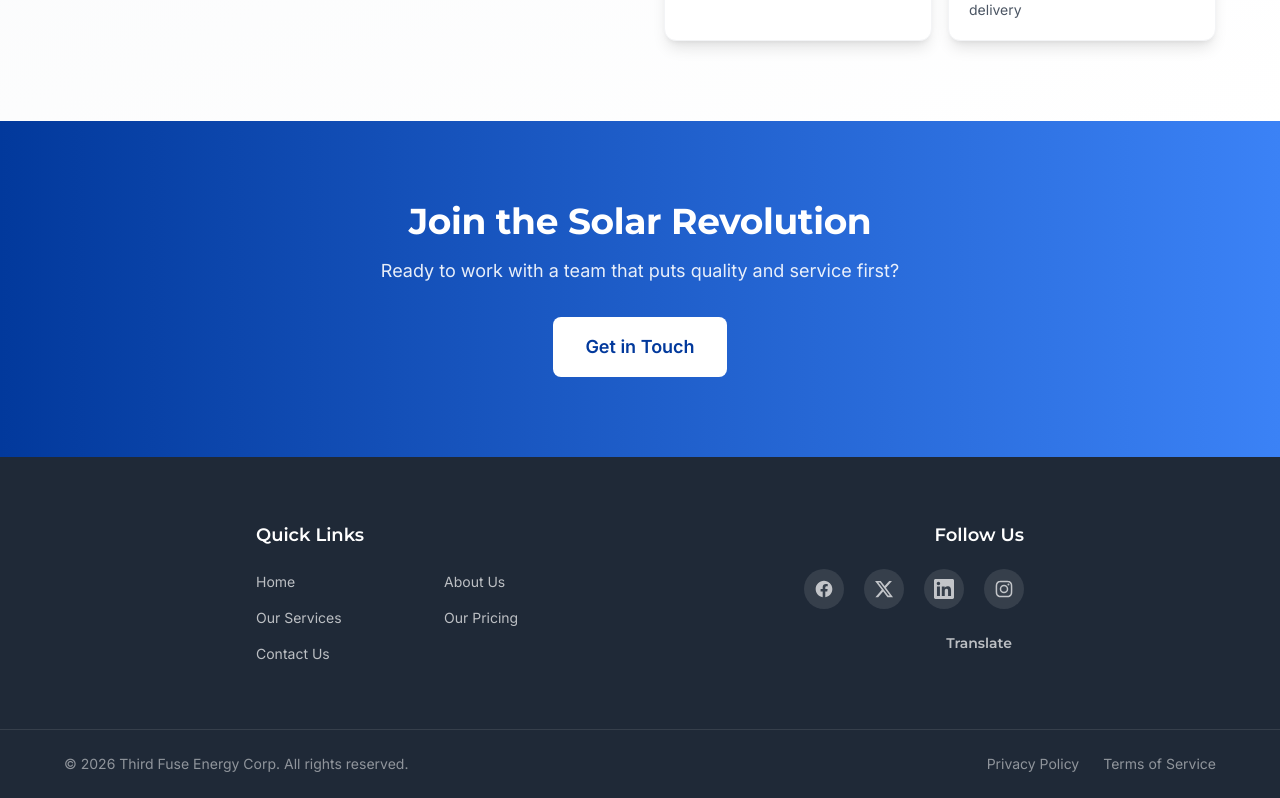
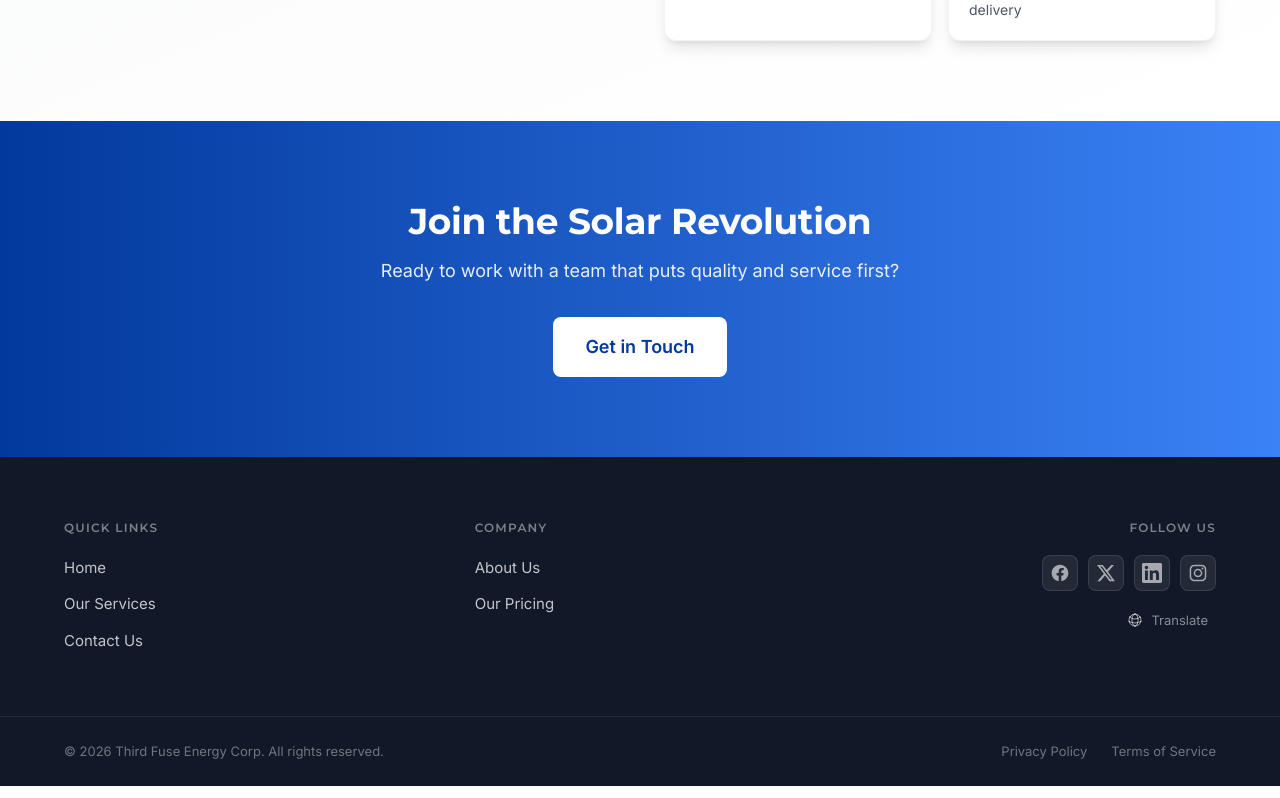
Before and after one commit to deepak-9962/third-fuse-energy, a Next.js app: page /about in a window 1280 px wide. Shown: the part 1333-2131 px from the top of the page. Built offline with nearby package versions, Linux system fonts and the light colour scheme; a web font is replaced by a local one.

Commit message:
Header: enlarge logo, shift logo+name+tagline further left

```diff
--- a/src/components/Footer.tsx
+++ b/src/components/Footer.tsx
@@ -1,8 +1,10 @@
 /**
  * Footer Component
- * Quick Links + Social Media layout
+ * Three-column layout: Quick Links | Company | Social + Translate
+ * Clean, professional design with Google Translate integration
  */
 
+import { useEffect, useRef } from 'react';
 import Link from 'next/link';
 import { useSiteData } from '@/context/SiteContext';
 
@@ -34,28 +36,92 @@ const SocialIcon = ({ name }: { name: string }) => {
   return icons[name] || null;
 };
 
+// Globe icon for translate
+const GlobeIcon = () => (
+  <svg className="w-4 h-4 text-white/60" fill="none" viewBox="0 0 24 24" strokeWidth={1.5} stroke="currentColor" aria-hidden="true">
+    <path strokeLinecap="round" strokeLinejoin="round" d="M12 21a9.004 9.004 0 008.716-6.747M12 21a9.004 9.004 0 01-8.716-6.747M12 21c2.485 0 4.5-4.03 4.5-9S14.485 3 12 3m0 18c-2.485 0-4.5-4.03-4.5-9S9.515 3 12 3m0 0a8.997 8.997 0 017.843 4.582M12 3a8.997 8.997 0 00-7.843 4.582m15.686 0A11.953 11.953 0 0112 10.5c-2.998 0-5.74-1.1-7.843-2.918m15.686 0A8.959 8.959 0 0121 12c0 .778-.099 1.533-.284 2.253m0 0A17.919 17.919 0 0112 16.5a17.92 17.92 0 01-8.716-2.247m0 0A8.966 8.966 0 013 12c0-1.97.633-3.792 1.708-5.27" />
+  </svg>
+);
+
+// Quick links subset
+const QUICK_LINKS = [
+  { title: 'Home', href: '/' },
+  { title: 'Our Services', href: '/services' },
+  { title: 'Contact Us', href: '/contact' },
+];
+
+// Company links subset
+const COMPANY_LINKS = [
+  { title: 'About Us', href: '/about' },
+  { title: 'Our Pricing', href: '/subsidy' },
+];
+
 export default function Footer() {
   const siteData = useSiteData();
-  const { company, navigation, social, footer } = siteData;
+  const { company, navigation, social } = siteData;
   const currentYear = new Date().getFullYear();
+  const translateInitialized = useRef(false);
+
+  // Initialize Google Translate widget once the element is mounted
+  useEffect(() => {
+    if (translateInitialized.current) return;
+
+    const initWidget = () => {
+      const el = document.getElementById('google_translate_element');
+      if (!el) return;
+      // Check if the widget was already created (e.g., by the global callback)
+      if (el.querySelector('.goog-te-gadget')) {
+        translateInitialized.current = true;
+        return;
+      }
+
+      try {
+        if (
+          typeof window !== 'undefined' &&
+          (window as any).google?.translate?.TranslateElement
+        ) {
+          new (window as any).google.translate.TranslateElement(
+            {
+              pageLanguage: 'en',
+              includedLanguages: 'en,hi,ta,te,kn,ml,bn,gu,mr,pa',
+              layout: (window as any).google.translate.TranslateElement
+                .InlineLayout.SIMPLE,
+              autoDisplay: false,
+            },
+            'google_translate_element'
+          );
+          translateInitialized.current = true;
+        }
+      } catch (e) {
+        // Google Translate API not loaded yet, will retry
+      }
+    };
+
+    // Try immediately
+    initWidget();
+
+    // If not initialized yet, poll until the API is available
+    if (!translateInitialized.current) {
+      const interval = setInterval(() => {
+        initWidget();
+        if (translateInitialized.current) clearInterval(interval);
+      }, 500);
+      return () => clearInterval(interval);
+    }
+  }, []);
 
   return (
-    <footer role="contentinfo" className="bg-text text-white">
+    <footer role="contentinfo" className="footer-root">
       {/* Main Footer */}
-      <div className="container-content py-12 md:py-16">
-        <div className="grid grid-cols-1 md:grid-cols-2 gap-10 md:gap-16 max-w-3xl mx-auto">
-          {/* Quick Links */}
-          <div>
-            <h3 className="font-heading font-semibold text-lg mb-5 text-white">
-              Quick Links
-            </h3>
-            <ul className="grid grid-cols-2 gap-x-6 gap-y-3">
-              {navigation.main.map((item) => (
+      <div className="container-content footer-main">
+        <div className="footer-grid">
+          {/* Column 1: Quick Links */}
+          <div className="footer-col">
+            <h3 className="footer-heading">Quick Links</h3>
+            <ul className="footer-links">
+              {QUICK_LINKS.map((item) => (
                 <li key={item.href}>
-                  <Link
-                    href={item.href}
-                    className="text-white/70 hover:text-white transition-colors text-sm"
-                  >
+                  <Link href={item.href} className="footer-link">
                     {item.title}
                   </Link>
                 </li>
@@ -63,19 +129,31 @@ export default function Footer() {
             </ul>
           </div>
 
-          {/* Social Media Links */}
-          <div className="md:text-right">
-            <h3 className="font-heading font-semibold text-lg mb-5 text-white">
-              Follow Us
-            </h3>
-            <div className="flex items-center gap-5 md:justify-end mb-6">
+          {/* Column 2: Company */}
+          <div className="footer-col">
+            <h3 className="footer-heading">Company</h3>
+            <ul className="footer-links">
+              {COMPANY_LINKS.map((item) => (
+                <li key={item.href}>
+                  <Link href={item.href} className="footer-link">
+                    {item.title}
+                  </Link>
+                </li>
+              ))}
+            </ul>
+          </div>
+
+          {/* Column 3: Social + Translate */}
+          <div className="footer-col footer-col-right">
+            <h3 className="footer-heading">Follow Us</h3>
+            <div className="footer-social-row">
               {social.map((item) => (
                 <a
                   key={item.name}
                   href={item.href}
                   target="_blank"
                   rel="noopener noreferrer"
-                  className="w-10 h-10 rounded-full bg-white/10 flex items-center justify-center text-white/70 hover:bg-brand hover:text-white transition-all"
+                  className="footer-social-icon"
                   aria-label={`Follow us on ${item.name}`}
                 >
                   <SocialIcon name={item.icon} />
@@ -84,13 +162,12 @@ export default function Footer() {
             </div>
 
             {/* Google Translate Widget */}
-            <div className="flex items-center gap-3 md:justify-end">
-              <span className="font-heading font-semibold text-sm text-white/70">
-                Translate
-              </span>
+            <div className="footer-translate">
+              <GlobeIcon />
+              <span className="footer-translate-label">Translate</span>
               <div
                 id="google_translate_element"
-                className="google-translate-widget"
+                className="footer-translate-widget"
               />
             </div>
           </div>
@@ -98,17 +175,17 @@ export default function Footer() {
       </div>
 
       {/* Bottom Bar */}
-      <div className="border-t border-white/10">
-        <div className="container-content py-6 flex flex-col md:flex-row items-center justify-between gap-4">
-          <p className="text-white/50 text-sm text-center md:text-left">
+      <div className="footer-bottom">
+        <div className="container-content footer-bottom-inner">
+          <p className="footer-copyright">
             © {currentYear} {company.name}. All rights reserved.
           </p>
-          <div className="flex items-center gap-6">
+          <div className="footer-legal">
             {navigation.footer.map((item) => (
               <Link
                 key={item.href}
                 href={item.href}
-                className="text-white/50 hover:text-white text-sm transition-colors"
+                className="footer-legal-link"
               >
                 {item.title}
               </Link>
--- a/src/pages/_app.tsx
+++ b/src/pages/_app.tsx
@@ -98,7 +98,7 @@ export default function App(props: AppProps) {
 
       <Script
         id="google-translate-script"
-        src="https://translate.google.com/translate_a/element.js?cb=googleTranslateElementInit"
+        src="https://translate.google.com/translate_a/element.js"
         strategy="afterInteractive"
       />
     </LocaleProvider>
--- a/src/styles/globals.css
+++ b/src/styles/globals.css
@@ -314,30 +314,35 @@
 /* ============================================
    Google Translate Widget Styles
    ============================================ */
-.google-translate-widget {
-  display: inline-block;
-}
 
-/* Style the dropdown */
+/* Style the dropdown to match footer theme */
 .goog-te-gadget {
   font-family: var(--font-body) !important;
-  font-size: 0.875rem !important;
+  font-size: 0.8125rem !important;
+  line-height: 1 !important;
 }
 
 .goog-te-gadget-simple {
-  background-color: rgba(255, 255, 255, 0.1) !important;
-  border: 1px solid rgba(255, 255, 255, 0.3) !important;
+  background-color: rgba(255, 255, 255, 0.08) !important;
+  border: 1px solid rgba(255, 255, 255, 0.2) !important;
   border-radius: 0.5rem !important;
-  padding: 0.5rem 1rem !important;
+  padding: 0.4375rem 0.75rem !important;
   cursor: pointer !important;
+  height: 2.25rem !important;
+  display: inline-flex !important;
+  align-items: center !important;
+  transition: background-color 0.2s ease, border-color 0.2s ease !important;
 }
 
 .goog-te-gadget-simple:hover {
-  background-color: rgba(255, 255, 255, 0.2) !important;
+  background-color: rgba(255, 255, 255, 0.15) !important;
+  border-color: rgba(255, 255, 255, 0.35) !important;
 }
 
 .goog-te-gadget-simple span {
-  color: white !important;
+  color: rgba(255, 255, 255, 0.7) !important;
+  font-size: 0.8125rem !important;
+  line-height: 1.2 !important;
 }
 
 .goog-te-gadget-simple .goog-te-menu-value span:first-child {
@@ -363,7 +368,189 @@ body {
 }
 
 #google_translate_element .goog-te-gadget-simple {
-  display: inline-block !important;
+  display: inline-flex !important;
+}
+
+/* ============================================
+   Footer Styles
+   ============================================ */
+.footer-root {
+  background-color: #111827;
+  color: white;
+}
+
+.footer-main {
+  padding-top: 3rem;
+  padding-bottom: 3rem;
+}
+
+@media (min-width: 768px) {
+  .footer-main {
+    padding-top: 4rem;
+    padding-bottom: 4rem;
+  }
+}
+
+.footer-grid {
+  display: grid;
+  grid-template-columns: 1fr;
+  gap: 2.5rem;
+}
+
+@media (min-width: 768px) {
+  .footer-grid {
+    grid-template-columns: 1fr 1fr 1fr;
+    gap: 3rem;
+  }
+}
+
+@media (min-width: 1024px) {
+  .footer-grid {
+    gap: 5rem;
+  }
+}
+
+.footer-col {
+  display: flex;
+  flex-direction: column;
+}
+
+.footer-col-right {
+  align-items: flex-start;
+}
+
+@media (min-width: 768px) {
+  .footer-col-right {
+    align-items: flex-end;
+  }
+}
+
+.footer-heading {
+  font-family: var(--font-heading);
+  font-weight: 600;
+  font-size: 0.75rem;
+  text-transform: uppercase;
+  letter-spacing: 0.1em;
+  color: rgba(255, 255, 255, 0.45);
+  margin-bottom: 1.25rem;
+}
+
+.footer-links {
+  list-style: none;
+  padding: 0;
+  margin: 0;
+  display: flex;
+  flex-direction: column;
+  gap: 0.75rem;
+}
+
+.footer-link {
+  color: rgba(255, 255, 255, 0.75);
+  font-size: 0.9375rem;
+  text-decoration: none;
+  transition: color 0.2s ease;
+  display: inline-block;
+}
+
+.footer-link:hover {
+  color: white;
+}
+
+/* Social icons row */
+.footer-social-row {
+  display: flex;
+  align-items: center;
+  gap: 0.625rem;
+  margin-bottom: 1.25rem;
+}
+
+.footer-social-icon {
+  width: 2.25rem;
+  height: 2.25rem;
+  border-radius: 0.5rem;
+  background-color: rgba(255, 255, 255, 0.08);
+  border: 1px solid rgba(255, 255, 255, 0.1);
+  display: flex;
+  align-items: center;
+  justify-content: center;
+  color: rgba(255, 255, 255, 0.6);
+  transition: all 0.2s ease;
+}
+
+.footer-social-icon:hover {
+  background-color: var(--brand-blue);
+  border-color: var(--brand-blue);
+  color: white;
+  transform: translateY(-1px);
+}
+
+/* Translate block */
+.footer-translate {
+  display: flex;
+  align-items: center;
+  gap: 0.5rem;
+}
+
+.footer-translate-label {
+  font-family: var(--font-body);
+  font-size: 0.8125rem;
+  color: rgba(255, 255, 255, 0.5);
+  white-space: nowrap;
+}
+
+.footer-translate-widget {
+  display: inline-flex;
+  align-items: center;
+}
+
+/* Bottom bar */
+.footer-bottom {
+  border-top: 1px solid rgba(255, 255, 255, 0.08);
+}
+
+.footer-bottom-inner {
+  padding-top: 1.5rem;
+  padding-bottom: 1.5rem;
+  display: flex;
+  flex-direction: column;
+  align-items: center;
+  gap: 1rem;
+}
+
+@media (min-width: 768px) {
+  .footer-bottom-inner {
+    flex-direction: row;
+    justify-content: space-between;
+  }
+}
+
+.footer-copyright {
+  font-size: 0.8125rem;
+  color: rgba(255, 255, 255, 0.4);
+  text-align: center;
+}
+
+@media (min-width: 768px) {
+  .footer-copyright {
+    text-align: left;
+  }
+}
+
+.footer-legal {
+  display: flex;
+  align-items: center;
+  gap: 1.5rem;
+}
+
+.footer-legal-link {
+  font-size: 0.8125rem;
+  color: rgba(255, 255, 255, 0.4);
+  text-decoration: none;
+  transition: color 0.2s ease;
+}
+
+.footer-legal-link:hover {
+  color: rgba(255, 255, 255, 0.8);
 }
 
 /* ============================================
```
Also changed, not shown: src/components/Header.tsx (+5 -3 lines), src/pages/_document.tsx (+0 -16 lines), src/pages/subsidy.tsx (+0 -37 lines).
